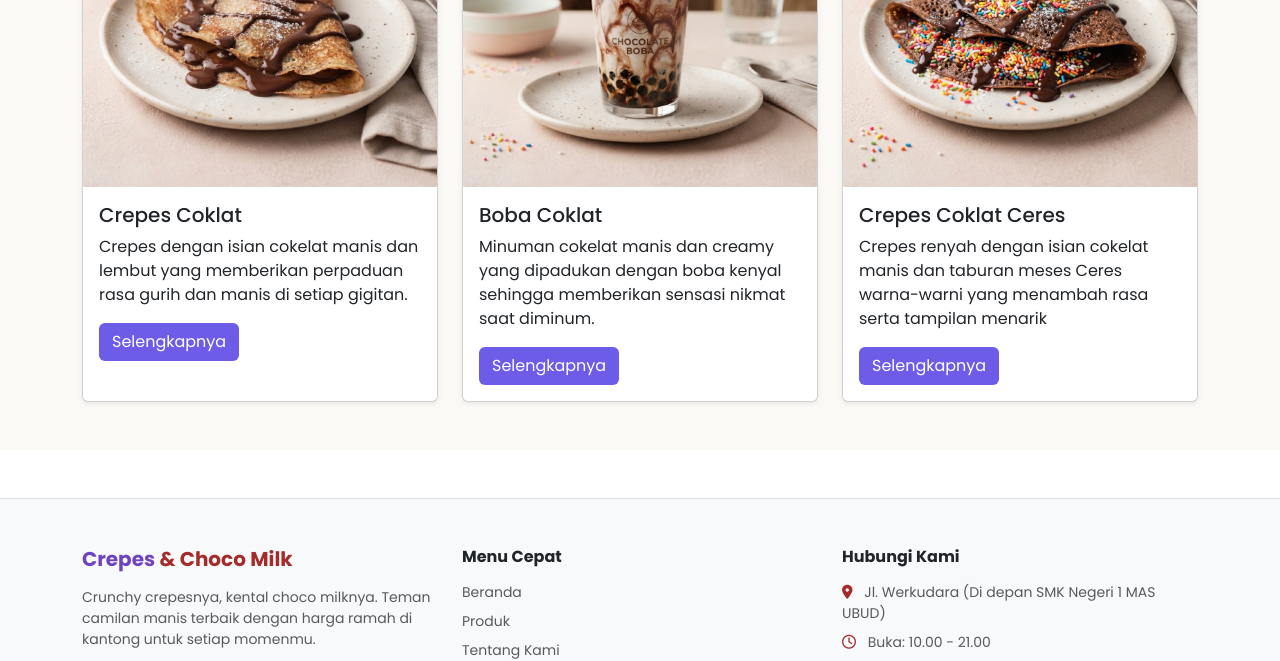
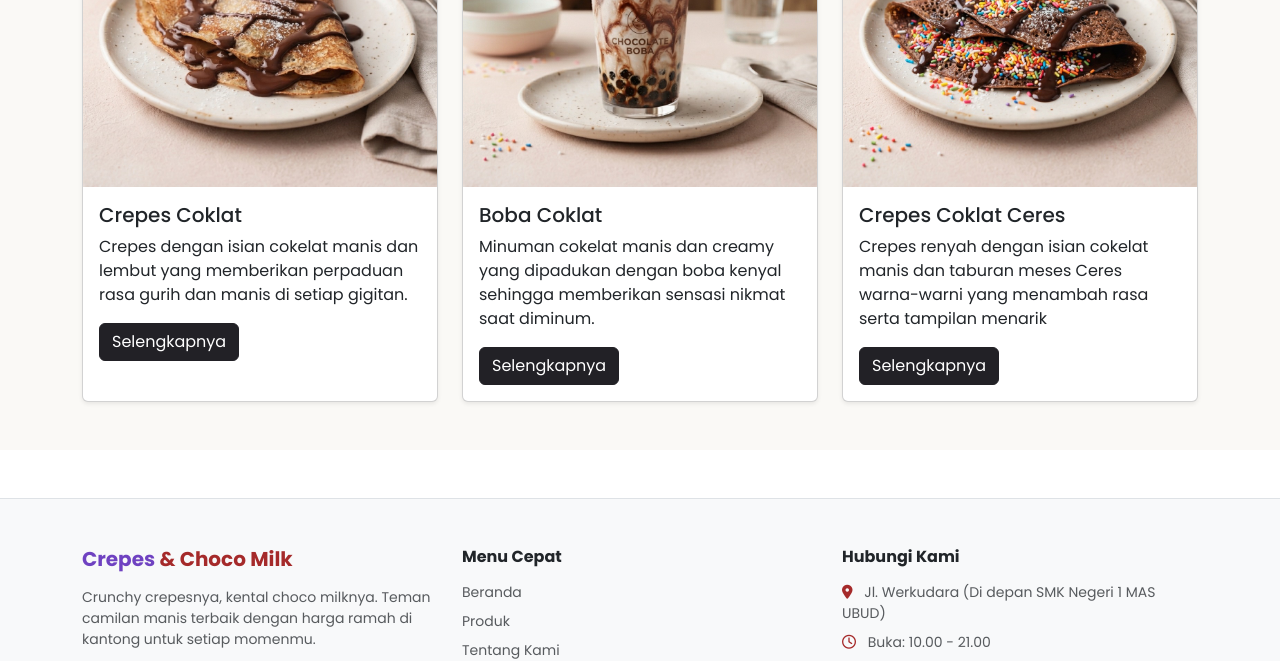
Before and after one commit to ajuss3616-star/Project-Website-UMKM-3, a plain HTML site: page index.html in a window 1280 px wide. Shown: the part 1322-1983 px from the top of the page. Drawn offline with nearby package versions, Linux system fonts and the light colour scheme.

Commit message:
Revisi sedikit index html

```diff
--- a/css/style.css
+++ b/css/style.css
@@ -94,16 +94,16 @@ nav ul li a {
 }
 
 .pesansekarang {
-    background-color: var(--tinta);
-    border-color: var(--tinta);
-    color: var(--putih);
+    background-color: var(--tinta) !important;
+    border-color: var(--tinta) !important;
+    color: var(--putih) !important;
     transition: 0.3s ease;
 }
 
 .pesansekarang:hover {
-    background-color: var(--ungu);
-    border-color: var(--ungu);
-    color: var(--putih);
+    background-color: var(--ungu) !important;
+    border-color: var(--ungu) !important;
+    color: var(--putih) !important;
 }
 
 .product-heading {
--- a/index.html
+++ b/index.html
@@ -113,7 +113,7 @@
               <h5 class="card-title">Crepes Coklat</h5>
               <p class="card-text">Crepes dengan isian cokelat manis dan lembut yang memberikan perpaduan rasa gurih dan
                 manis di setiap gigitan.</p>
-              <a href="produk.html" class="btn" style="background-color: #6c5ce7; color: white;">Selengkapnya</a>
+              <a href="produk.html" class="pesansekarang btn">Selengkapnya</a>
             </div>
           </div>
         </div>
@@ -125,7 +125,7 @@
               <h5 class="card-title">Boba Coklat</h5>
               <p class="card-text">Minuman cokelat manis dan creamy yang dipadukan dengan boba kenyal sehingga
                 memberikan sensasi nikmat saat diminum.</p>
-              <a href="produk.html" class="btn" style="background-color: #6c5ce7; color: white;">Selengkapnya</a>
+              <a href="produk.html" class="pesansekarang btn">Selengkapnya</a>
             </div>
           </div>
         </div>
@@ -138,7 +138,7 @@
               <h5 class="card-title">Crepes Coklat Ceres</h5>
               <p class="card-text">Crepes renyah dengan isian cokelat manis dan taburan meses Ceres warna-warni yang
                 menambah rasa serta tampilan menarik</p>
-              <a href="produk.html" class="btn" style="background-color: #6c5ce7; color: white;">Selengkapnya</a>
+              <a href="produk.html" class="pesansekarang btn">Selengkapnya</a>
             </div>
           </div>
         </div>
```
